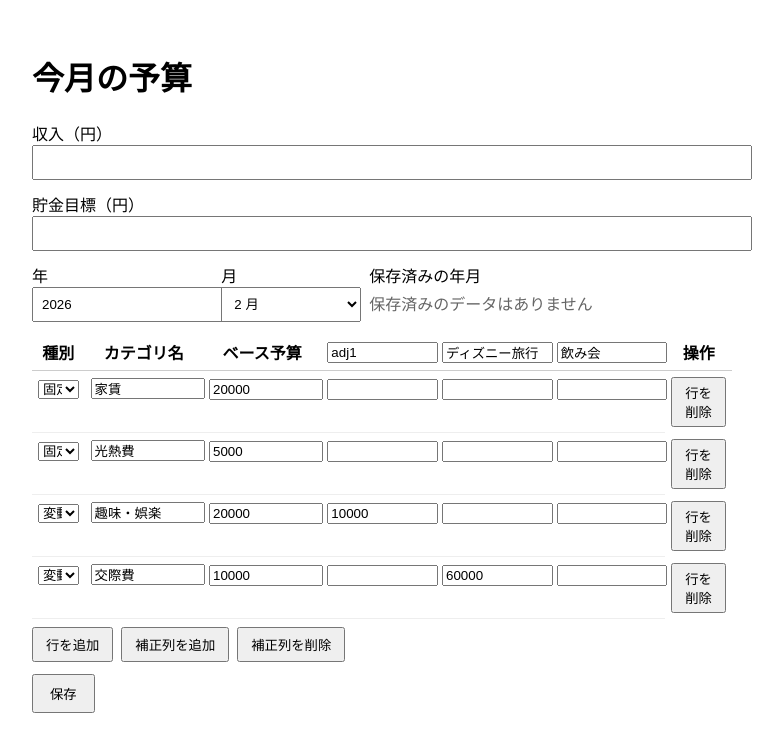
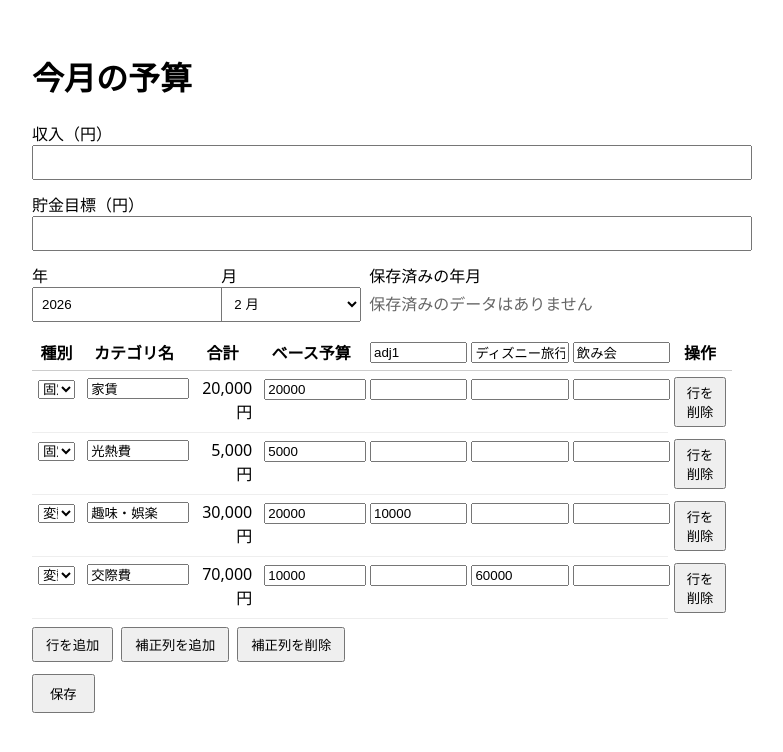
Before and after one commit to kannna5296/monthly-budgets, a Next.js app: page / in a window 1280 px wide. Shown: the top 752 px of the page, without its empty margins (0-783 px from the left). Built offline with nearby package versions, Linux system fonts and the light colour scheme.

Commit message:
T035実装

```diff
--- a/pages/index.tsx
+++ b/pages/index.tsx
@@ -413,6 +413,7 @@ const Home: React.FC = () => {
                 <tr>
                   <th style={{ borderBottom: '1px solid #ccc', padding: 6 }}>種別</th>
                   <th style={{ borderBottom: '1px solid #ccc', padding: 6 }}>カテゴリ名</th>
+                  <th style={{ borderBottom: '1px solid #ccc', padding: 6 }}>合計</th>
                   <th style={{ borderBottom: '1px solid #ccc', padding: 6 }}>ベース予算</th>
                   {adjLabels.map((label, i) => (
                     <th key={i} style={{ borderBottom: '1px solid #ccc', padding: 6 }}>
@@ -431,6 +432,58 @@ const Home: React.FC = () => {
                   <tr key={ri}>
                     {row.map((cell, ci) => {
                       const err = (cellErrors[ri] && cellErrors[ri][ci]) || '';
+                      // render the category name (ci === 1) and inject the total cell immediately after it
+                      if (ci === 1) {
+                        return (
+                          <React.Fragment key={`cell-${ri}-${ci}`}>
+                            <td style={{ padding: 6, borderBottom: '1px solid #eee', verticalAlign: 'top' }}>
+                              <div>
+                                <input
+                                  type="text"
+                                  value={cell}
+                                  onChange={(e) => updateCell(ri, ci, e.target.value)}
+                                  style={{ width: '100%', border: err ? '1px solid red' : undefined }}
+                                />
+                                {err ? (
+                                  <div style={{ color: 'red', fontSize: 12, marginTop: 4 }}>{err}</div>
+                                ) : null}
+                              </div>
+                            </td>
+                            <td style={{ padding: 6, borderBottom: '1px solid #eee', verticalAlign: 'top', textAlign: 'right' }} aria-label={(() => {
+                              const baseRaw = row[2];
+                              if (baseRaw === undefined || baseRaw === '') return '';
+                              const baseNum = Number(baseRaw);
+                              if (Number.isNaN(baseNum)) return '';
+                              let total = baseNum;
+                              for (let i = 0; i < adjLabels.length; i++) {
+                                const raw = row[3 + i];
+                                if (raw !== undefined && raw !== '') {
+                                  const n = Number(raw);
+                                  if (!Number.isNaN(n)) total += n;
+                                }
+                              }
+                              return `${total.toLocaleString()} 円`;
+                            })()}>
+                              {(() => {
+                                const baseRaw = row[2];
+                                if (baseRaw === undefined || baseRaw === '') return '';
+                                const baseNum = Number(baseRaw);
+                                if (Number.isNaN(baseNum)) return '';
+                                let total = baseNum;
+                                for (let i = 0; i < adjLabels.length; i++) {
+                                  const raw = row[3 + i];
+                                  if (raw !== undefined && raw !== '') {
+                                    const n = Number(raw);
+                                    if (!Number.isNaN(n)) total += n;
+                                  }
+                                }
+                                return total.toLocaleString() + ' 円';
+                              })()}
+                            </td>
+                          </React.Fragment>
+                        );
+                      }
+                      // for other cells render normally
                       return (
                         <td key={ci} style={{ padding: 6, borderBottom: '1px solid #eee', verticalAlign: 'top' }}>
                           <div>
@@ -459,6 +512,7 @@ const Home: React.FC = () => {
                         </td>
                       );
                     })}
+
                     <td style={{ padding: 6 }}>
                       <button type="button" onClick={() => removeRow(ri)} style={{ padding: '4px 8px' }}>
                         行を削除
```
Also changed, not shown: specs/monthly-budget/tasks.md (+4 -0 lines).
